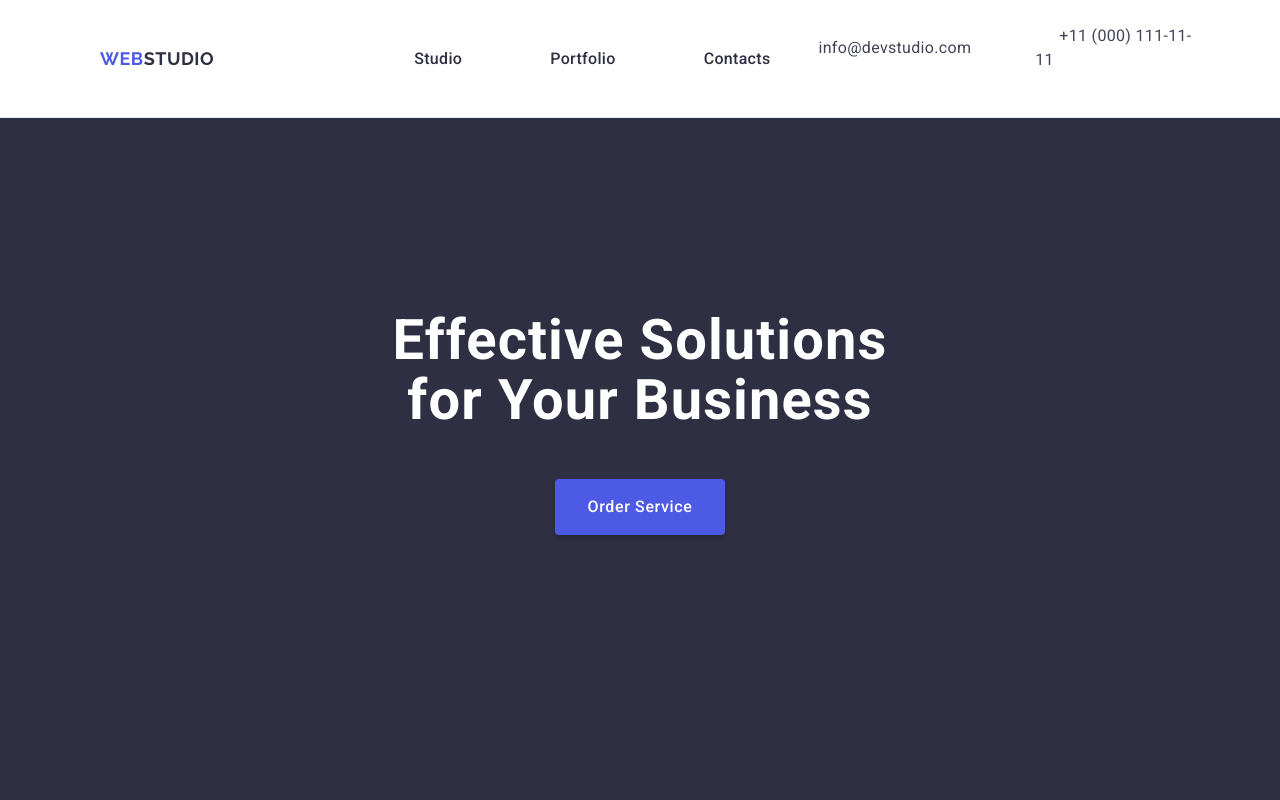
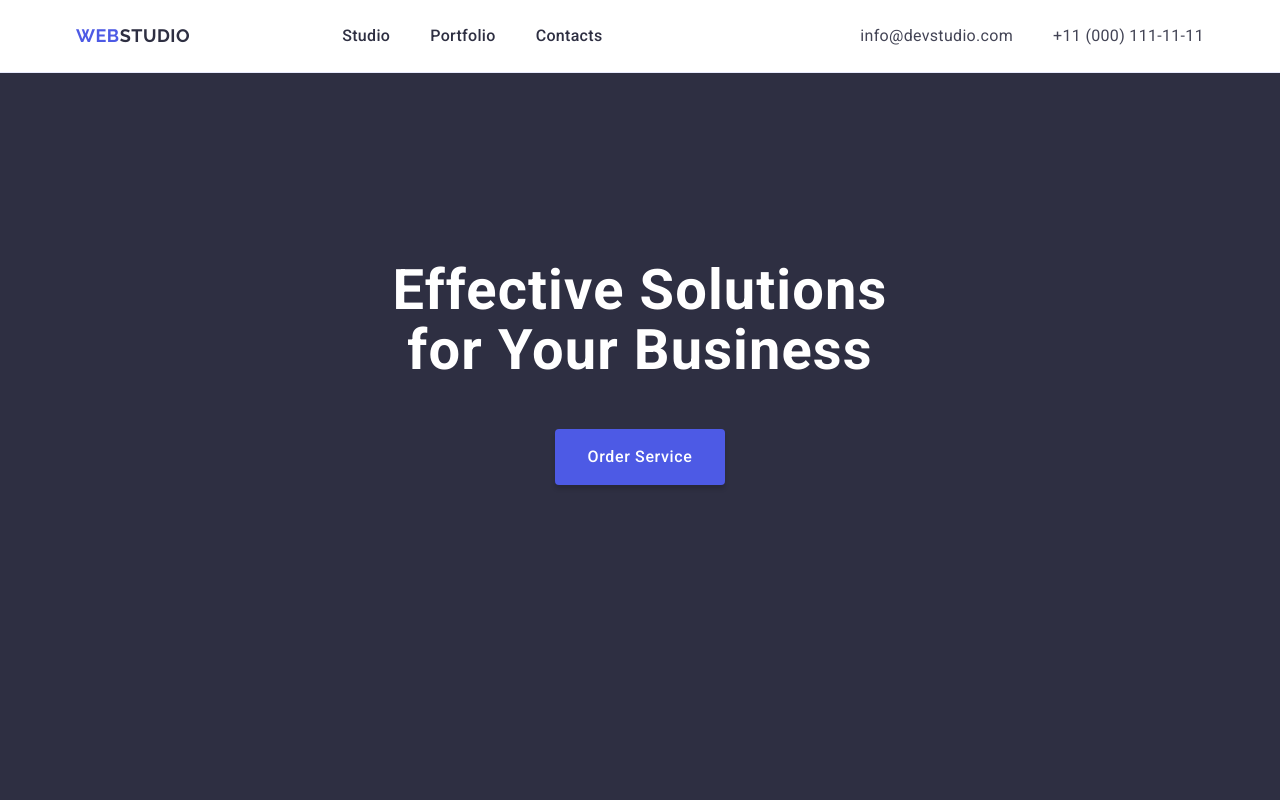
Before and after one commit to Cecylia2023/goit-homework-03, a plain HTML site: page index.html in a window 1280 px wide. Shown: the top 800 px of the page. Drawn offline with nearby package versions, Linux system fonts and the light colour scheme.

Commit message:
update styles

```diff
--- a/css/styles.css
+++ b/css/styles.css
@@ -94,9 +94,7 @@ color: #434455;
     display: flex;
     gap: 40px;
 }
-.link {
-    padding: 24px; 0;
-}
+
 .contact-list {
     display: flex;
     justify-content: space-between;
@@ -123,6 +121,7 @@ font-weight: 500;
 line-height: 1.5;
 letter-spacing: 0.02em;
 color: #2E2F42;
+padding: 24px 0;
 }
 .menu-link:hover,
 .menu-link:focus {
@@ -148,7 +147,7 @@ color: #2E2F42;
 /*========HERO STYLES========*/
 .hero {
     background-color: #2E2F42;
-    padding: 193px;
+    padding: 188px 0;
 }
 
 .main-title {
@@ -159,7 +158,7 @@ letter-spacing: 0.02em;
 text-align: center;
 color: #FFFFFF;
 margin-bottom: 48px;
-width: 497px;
+width: 496px;
 margin-left: auto;
 margin-right: auto;
 
@@ -217,7 +216,7 @@ margin-right: auto;
 /*========OUR  TEAM========*/
 .our-team {
     background-color: #F4F4FD;
-    padding: 120px; 0;
+    padding: 120px 0;
 }
 .our-team-list-item {
     background-color: #FFFFFF;
@@ -231,9 +230,11 @@ margin-right: auto;
 }
 .our-team-list-item {
     width: calc((100%-72px)/4);
+    border-radius: 0px 0px 4px 4px;
+    box-shadow: 0px 2px 1px 0px rgba(46, 47, 66, 0.08), 0px 1px 1px 0px rgba(46, 47, 66, 0.16), 0px 1px 6px 0px rgba(46, 47, 66, 0.08);
 }
 .thumb {
-    padding: 32px; 16px;
+    padding: 32px 0;
     border-radius: 0px 0px 4px 4px;
     box-shadow: 0px 2px 1px 0px rgba(46, 47, 66, 0.08), 0px 1px 1px 0px rgba(46, 47, 66, 0.16), 0px 1px 6px 0px rgba(46, 47, 66, 0.08);
 }
@@ -246,21 +247,11 @@ margin-right: auto;
 
 }
 
-
-
-
-
-
-
-
-
-
-
 /*========OUR  TEAM========*/
 
 /*========OUR PORTFOLIO========*/
 .portfolio {
-    padding: 120px; 0;
+    padding: 120px 0;
 }
 .section-title {
     margin-bottom: 72px;
@@ -272,10 +263,10 @@ margin-right: auto;
     row-gap: 48px;
 }
 .portfolio-list-item {
-    width: calc((100%-48px)/3);
+    width: calc((100% - 48px) / 3);
 }
 .thumb-portfolio {
-    padding: 32px; 16px;
+    padding: 32px 16px;
     border: 1px solid #E7E9FC;
     border-top: none;
 }
@@ -288,7 +279,7 @@ margin-right: auto;
 /*========FOOTER STYLES========*/
 .page-footer {
     background-color: #2e2f42 ;
-    padding: 100px; 0;
+    padding: 100px 0;
 }
 .page-footer .accent {
     color: #f4f4fd;
```
